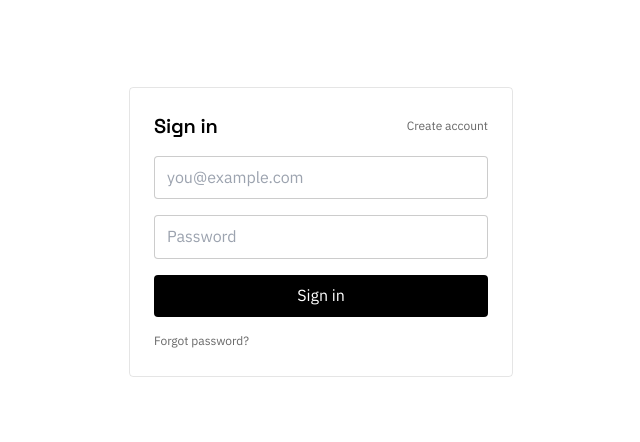
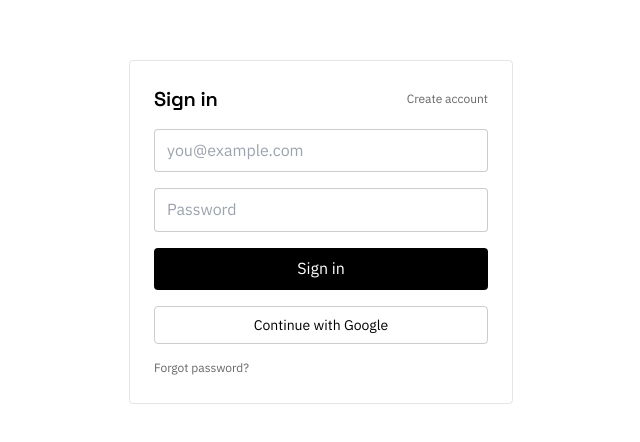
Before and after one commit to 4shil/DeonAi, a Next.js app in the folder frontend/: page / in a window 1280 px wide. Shown: the part 168-610 px from the top of the page, without its empty margins (319-959 px from the left). Built offline with nearby package versions, Linux system fonts and the light colour scheme; no server answers.

Commit message:
add Google OAuth sign-in functionality with cooldown mechanism

```diff
--- a/frontend/components/AuthGate.tsx
+++ b/frontend/components/AuthGate.tsx
@@ -178,6 +178,28 @@ export default function AuthGate({
     }
   };
 
+  const handleGoogleOAuth = async () => {
+    setStatus(null);
+    if (cooldownSeconds > 0) {
+      setStatus(`Please wait ${cooldownSeconds}s before trying again.`);
+      return;
+    }
+    setIsSubmitting(true);
+    const { error } = await supabase.auth.signInWithOAuth({
+      provider: "google",
+      options: {
+        redirectTo: window.location.origin,
+      },
+    });
+    setIsSubmitting(false);
+    if (error) {
+      setStatus(error.message);
+      handleRateLimit(error.message);
+    } else {
+      startCooldown(10);
+    }
+  };
+
   if (loading) {
     return (
       <main className="flex min-h-screen items-center justify-center bg-white text-black">
@@ -271,6 +293,15 @@ export default function AuthGate({
               {isSubmitting ? "Signing in..." : "Sign in"}
             </button>
           ) : null}
+          {mode === "signIn" || mode === "signUp" ? (
+            <button
+              className="w-full rounded border border-black/20 px-4 py-2 text-sm disabled:text-black/40"
+              onClick={handleGoogleOAuth}
+              disabled={isSubmitting || cooldownSeconds > 0}
+            >
+              Continue with Google
+            </button>
+          ) : null}
           {mode === "signUp" ? (
             <button
               className="w-full rounded bg-black px-4 py-2 text-white disabled:bg-black/40"
```
